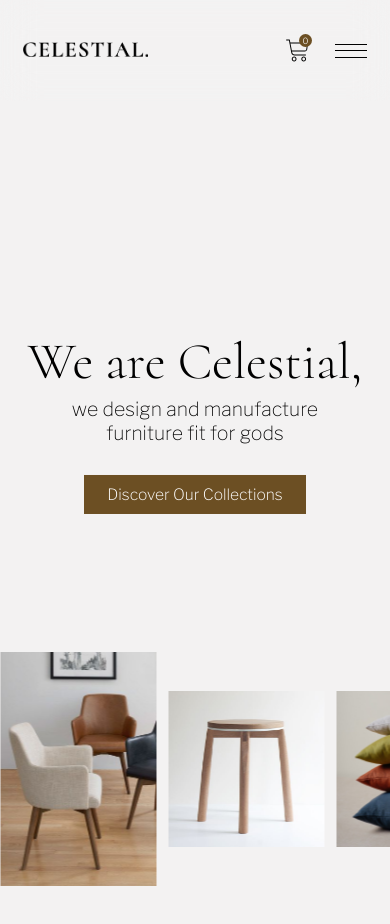
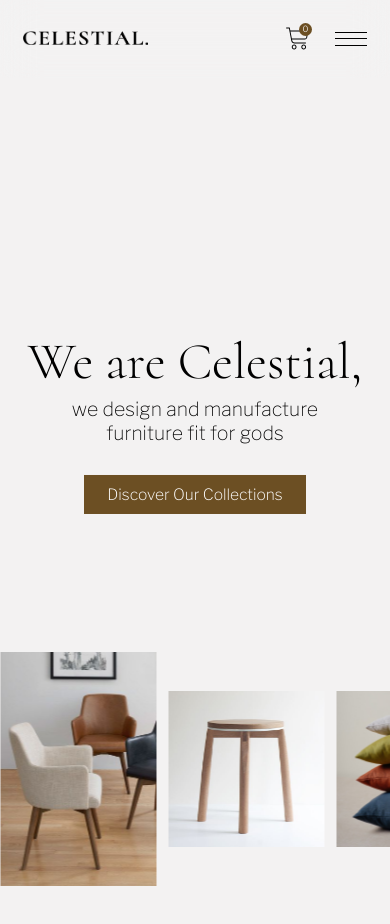
Before and after one commit to anagkazou/Celestial-app, a React (Create React App) app: page / in a window 390 px wide. Shown: the top 924 px of the page. Built offline with nearby package versions, Linux system fonts and the light colour scheme; no server answers.

Commit message:
reduce header hieght (mobile)

```diff
--- a/src/components/header/header.styles.scss
+++ b/src/components/header/header.styles.scss
@@ -17,7 +17,7 @@
   -webkit-backdrop-filter: blur(18px);
 
   @include respond(phone) {
-    height: 26vw;
+    height: 20vw;
   }
 
   &__logo {
```
Also changed, not shown: src/assets/svg/bb.jpg (added), src/assets/svg/vv.jpg (added).
